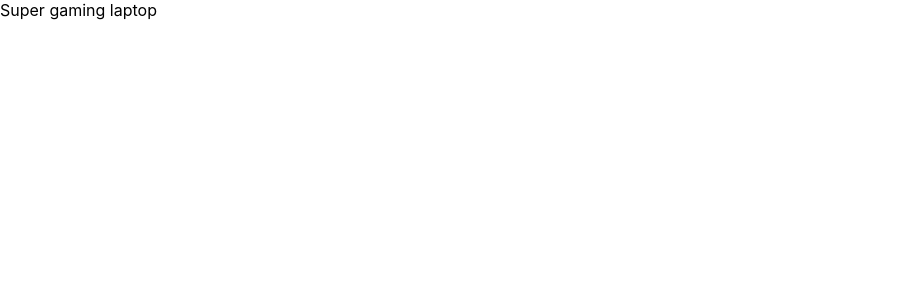
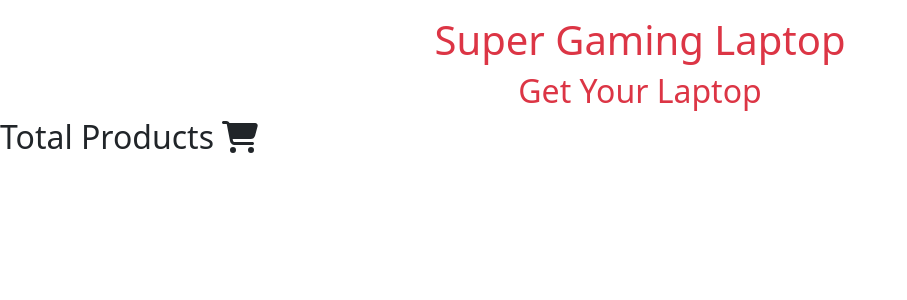
Before and after one commit to EmtiazHossainE2/laptop-bazar, a React (Create React App) app: page / in a window 1280 px wide. Shown: the top 300 px of the page, without its empty margins (0-907 px from the left). Built offline with nearby package versions, Linux system fonts and the light colour scheme.

Commit message:
react bootstrap and fontawesome install

```diff
--- a/package.json
+++ b/package.json
@@ -3,10 +3,15 @@
   "version": "0.1.0",
   "private": true,
   "dependencies": {
+    "@fortawesome/fontawesome-svg-core": "^6.1.1",
+    "@fortawesome/free-solid-svg-icons": "^6.1.1",
+    "@fortawesome/react-fontawesome": "^0.1.18",
     "@testing-library/jest-dom": "^5.14.1",
     "@testing-library/react": "^12.0.0",
     "@testing-library/user-event": "^13.2.1",
+    "bootstrap": "^5.1.3",
     "react": "^17.0.2",
+    "react-bootstrap": "^2.2.1",
     "react-dom": "^17.0.2",
     "react-scripts": "5.0.0",
     "web-vitals": "^2.1.0"
--- a/src/App.js
+++ b/src/App.js
@@ -1,9 +1,15 @@
 import React from 'react';
-
+import './App.css';
+import 'bootstrap/dist/css/bootstrap.min.css';
+import Products from './components/Products/Products';
 const App = () => {
     return (
         <div>
-            Super gaming laptop
+            <div className='text-danger text-center mt-3'>
+                <h1>Super Gaming Laptop</h1>
+                <h2>Get Your Laptop</h2>
+            </div>
+            <Products></Products>
         </div>
     );
 };
--- /dev/null
+++ b/src/components/Products/Products.js
@@ -0,0 +1,16 @@
+import { FontAwesomeIcon } from '@fortawesome/react-fontawesome';
+import { faShoppingCart } from '@fortawesome/free-solid-svg-icons'
+import React, { useEffect, useState } from 'react';
+
+
+const Products = () => {
+    const [products, setProduts] = useState([])
+
+    return (
+        <div>
+            <h2>Total Products <FontAwesomeIcon icon={faShoppingCart}></FontAwesomeIcon></h2>
+        </div>
+    );
+};
+
+export default Products;
```
Also changed, not shown: public/products.json (added, +30 -0 lines), src/components/Laptop/Laptop.css (added), src/components/Laptop/Laptop.js (added), src/components/Products/Products.css (added), 2 other files (tests, documents, lock files or other folders).
